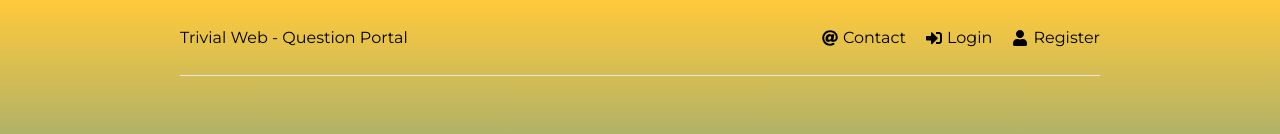
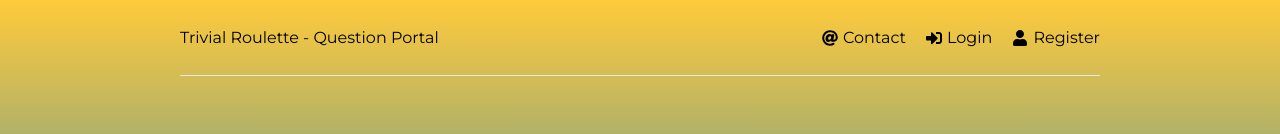
Before and after one commit to bobbyem/trivialwebportal, a React (Create React App) app in the folder frontend/: page / in a window 1280 px wide. Shown: the top 134 px of the page. Built offline with nearby package versions, Linux system fonts and the light colour scheme; no server answers.

Commit message:
Changed the title

```diff
--- a/frontend/public/index.html
+++ b/frontend/public/index.html
@@ -7,7 +7,7 @@
     <meta name="theme-color" content="#000000" />
     <meta
       name="description"
-      content="A portal for entering questions for Trivial Web App"
+      content="A portal for entering questions for Trivial Roulette"
     />
     <link rel="apple-touch-icon" href="%PUBLIC_URL%/logo192.png" />
     <!--
--- a/frontend/src/components/Header.jsx
+++ b/frontend/src/components/Header.jsx
@@ -24,7 +24,7 @@ function Header() {
   return (
     <header className="header">
       <div className="logo">
-        <Link to="/dashboard">Trivial Web - Question Portal</Link>
+        <Link to="/dashboard">Trivial Roulette - Question Portal</Link>
       </div>
       <ul>
         <li>
```
Also changed, not shown: frontend/public/manifest.json.
